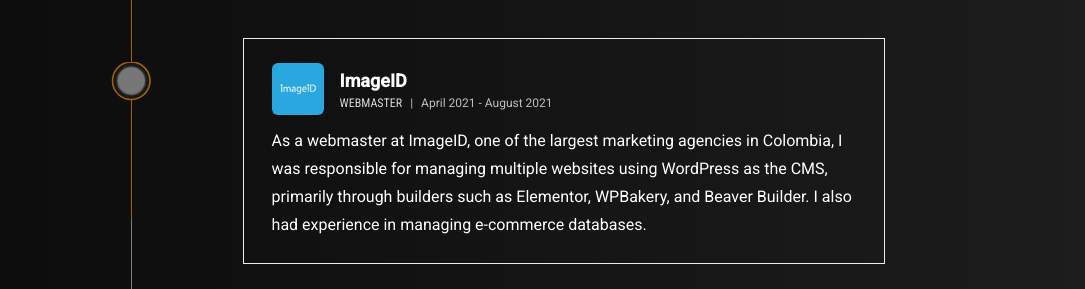
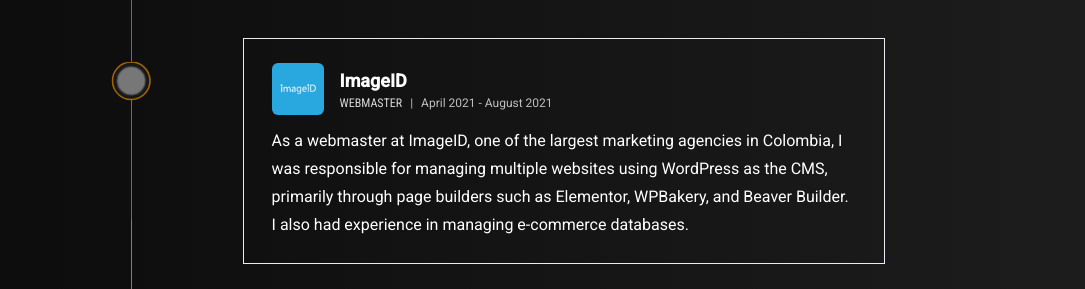
Before and after one commit to jor-g-r/portfolio-Jorge-Rondon, a Next.js app in the folder portfolio/: page / in a window 1280 px wide. Shown: the part 2140-2429 px from the top of the page, without its empty margins (97-1182 px from the left). Built offline with nearby package versions, Linux system fonts and the light colour scheme.

Commit message:
blank commit

```diff
--- a/portfolio/src/app/components/Experience.tsx
+++ b/portfolio/src/app/components/Experience.tsx
@@ -147,7 +147,7 @@ const Experience = () => {
                         position='Webmaster'
                         time='april 2021 - august 2021'
                         description={`As a webmaster at ImageID, one of the largest marketing agencies in Colombia, I was responsible
-                                      for managing multiple websites using WordPress as the CMS, primarily through builders such as Elementor,
+                                      for managing multiple websites using WordPress as the CMS, primarily through page builders such as Elementor,
                                       WPBakery, and Beaver Builder. I also had experience in managing e-commerce databases.`}
                         />
 
```
